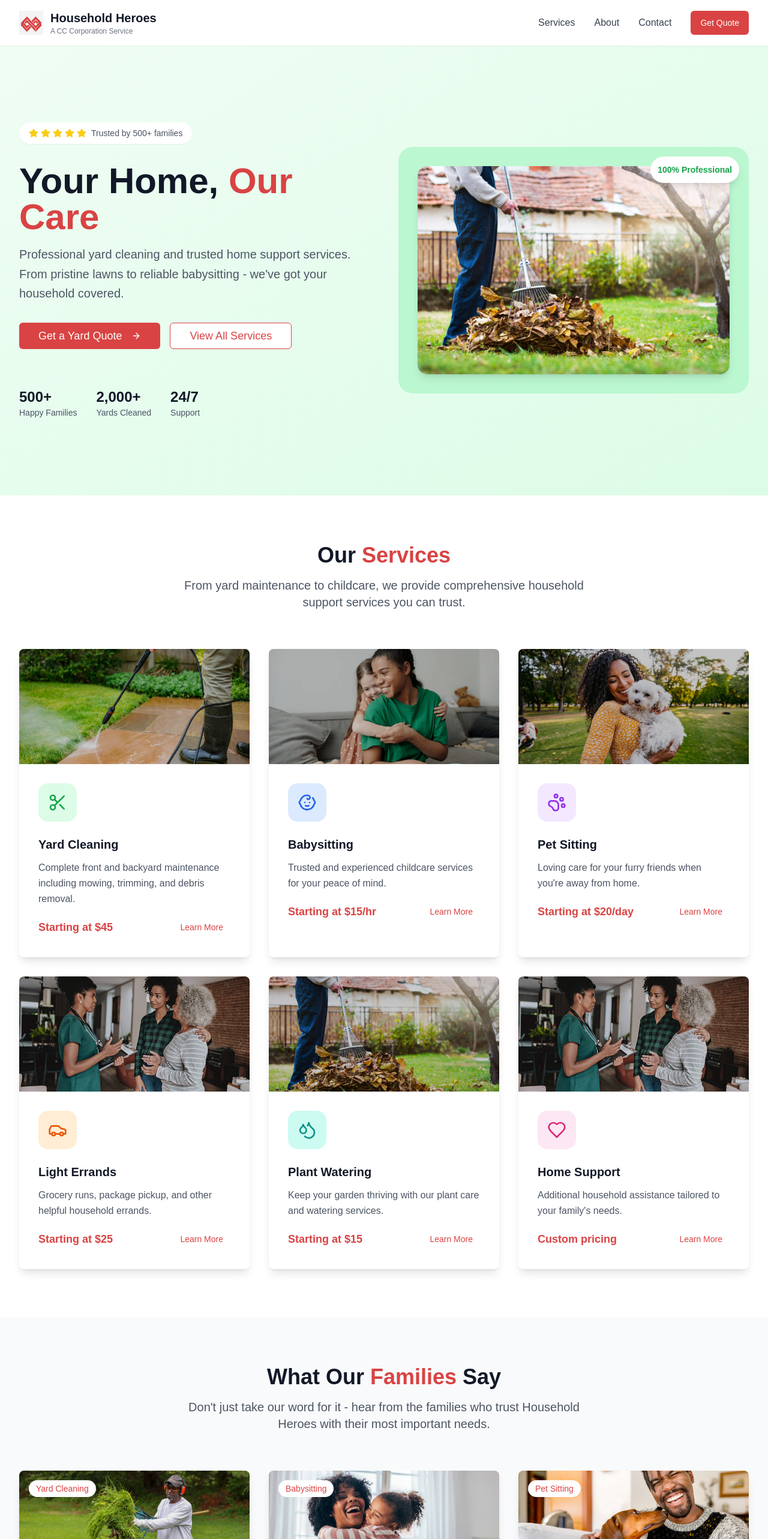
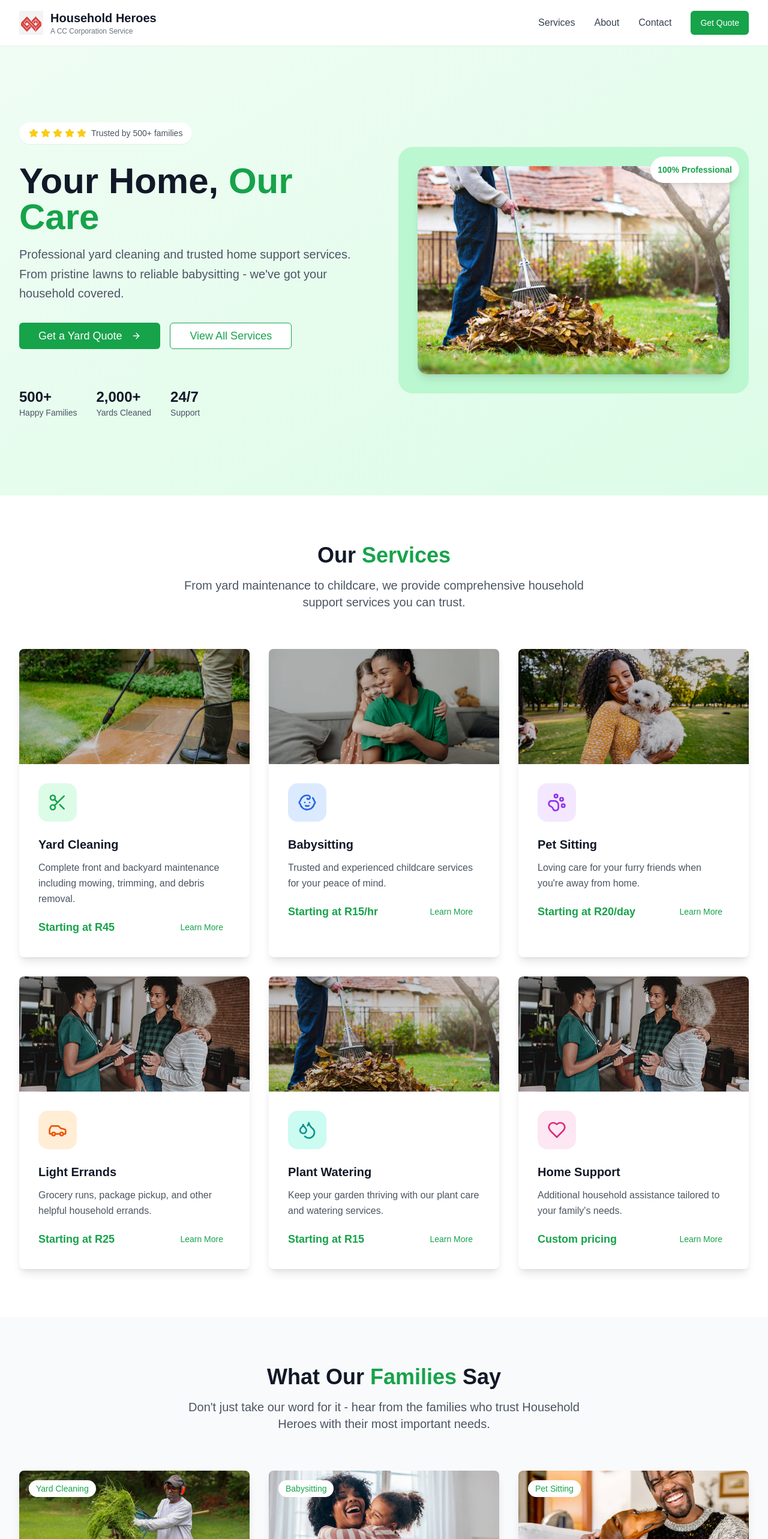
Before and after one commit to eddycreep/luxury-black-arts, a Next.js app: page / in a window 1280 px wide. Shown: the top 2566 px of the page at 60% size. Built offline with nearby package versions, Linux system fonts and the light colour scheme.

Commit message:
feat: update brand colors to green for cohesive theme
Change all red brand colors to green for consistent design.

Co-authored-by: Eddy <183513859+eddycreep@users.noreply.github.com>

```diff
--- a/components/footer.tsx
+++ b/components/footer.tsx
@@ -104,15 +104,15 @@ export function Footer() {
             <h4 className="font-semibold text-lg mb-4">Contact</h4>
             <div className="space-y-3 text-sm">
               <div className="flex items-center space-x-3">
-                <Phone className="w-4 h-4 text-[#D94343]" />
+                <Phone className="w-4 h-4 text-green-500" />
                 <span className="text-gray-400">(555) 123-4567</span>
               </div>
               <div className="flex items-center space-x-3">
-                <Mail className="w-4 h-4 text-[#D94343]" />
+                <Mail className="w-4 h-4 text-green-500" />
                 <span className="text-gray-400">hello@householdheroes.com</span>
               </div>
               <div className="flex items-start space-x-3">
-                <MapPin className="w-4 h-4 text-[#D94343] mt-0.5" />
+                <MapPin className="w-4 h-4 text-green-500 mt-0.5" />
                 <span className="text-gray-400">
                   123 Service Street
                   <br />
--- a/components/header.tsx
+++ b/components/header.tsx
@@ -30,16 +30,16 @@ export function Header() {
 
           {/* Desktop Navigation */}
           <nav className="hidden md:flex items-center space-x-8">
-            <Link href="#services" className="text-gray-700 hover:text-[#D94343] transition-colors">
+            <Link href="#services" className="text-gray-700 hover:text-green-600 transition-colors">
               Services
             </Link>
-            <Link href="#about" className="text-gray-700 hover:text-[#D94343] transition-colors">
+            <Link href="#about" className="text-gray-700 hover:text-green-600 transition-colors">
               About
             </Link>
-            <Link href="#contact" className="text-gray-700 hover:text-[#D94343] transition-colors">
+            <Link href="#contact" className="text-gray-700 hover:text-green-600 transition-colors">
               Contact
             </Link>
-            <Button className="bg-[#D94343] hover:bg-[#c22727] text-white">Get Quote</Button>
+            <Button className="bg-green-600 hover:bg-green-700 text-white">Get Quote</Button>
           </nav>
 
           {/* Mobile Menu Button */}
@@ -52,16 +52,16 @@ export function Header() {
         {isMenuOpen && (
           <div className="md:hidden py-4 border-t">
             <nav className="flex flex-col space-y-4">
-              <Link href="#services" className="text-gray-700 hover:text-[#D94343] transition-colors">
+              <Link href="#services" className="text-gray-700 hover:text-green-600 transition-colors">
                 Services
               </Link>
-              <Link href="#about" className="text-gray-700 hover:text-[#D94343] transition-colors">
+              <Link href="#about" className="text-gray-700 hover:text-green-600 transition-colors">
                 About
               </Link>
-              <Link href="#contact" className="text-gray-700 hover:text-[#D94343] transition-colors">
+              <Link href="#contact" className="text-gray-700 hover:text-green-600 transition-colors">
                 Contact
               </Link>
-              <Button className="bg-[#D94343] hover:bg-[#c22727] text-white w-full">Get Quote</Button>
+              <Button className="bg-green-600 hover:bg-green-700 text-white w-full">Get Quote</Button>
             </nav>
           </div>
         )}
--- a/components/hero-section.tsx
+++ b/components/hero-section.tsx
@@ -23,7 +23,7 @@ export function HeroSection() {
             {/* Main Heading */}
             <div className="space-y-4">
               <h1 className="text-4xl lg:text-6xl font-bold text-gray-900 leading-tight">
-                Your Home, <span className="text-[#D94343]">Our Care</span>
+                Your Home, <span className="text-green-600">Our Care</span>
               </h1>
               <p className="text-xl text-gray-600 leading-relaxed">
                 Professional yard cleaning and trusted home support services. From pristine lawns to reliable
@@ -33,14 +33,14 @@ export function HeroSection() {
 
             {/* CTA Buttons */}
             <div className="flex flex-col sm:flex-row gap-4">
-              <Button size="lg" className="bg-[#D94343] hover:bg-[#c22727] text-white px-8 py-4 text-lg group">
+              <Button size="lg" className="bg-green-600 hover:bg-green-700 text-white px-8 py-4 text-lg group">
                 Get a Yard Quote
                 <ArrowRight className="ml-2 w-5 h-5 group-hover:translate-x-1 transition-transform" />
               </Button>
               <Button
                 size="lg"
                 variant="outline"
-                className="border-[#D94343] text-[#D94343] hover:bg-[#D94343] hover:text-white px-8 py-4 text-lg"
+                className="border-green-600 text-green-600 hover:bg-green-600 hover:text-white px-8 py-4 text-lg"
               >
                 View All Services
               </Button>
--- a/components/services-section.tsx
+++ b/components/services-section.tsx
@@ -9,7 +9,7 @@ const services = [
     icon: Scissors,
     title: "Yard Cleaning",
     description: "Complete front and backyard maintenance including mowing, trimming, and debris removal.",
-    price: "Starting at $45",
+    price: "Starting at R45",
     color: "bg-green-100 text-green-600",
     image: "/images/water-hoes.jpg",
     imageAlt: "Professional pressure washing patio cleaning service",
@@ -18,7 +18,7 @@ const services = [
     icon: Baby,
     title: "Babysitting",
     description: "Trusted and experienced childcare services for your peace of mind.",
-    price: "Starting at $15/hr",
+    price: "Starting at R15/hr",
     color: "bg-blue-100 text-blue-600",
     image: "/images/baby-sitting.jpg",
     imageAlt: "Professional babysitter with child",
@@ -27,7 +27,7 @@ const services = [
     icon: PawPrint,
     title: "Pet Sitting",
     description: "Loving care for your furry friends when you're away from home.",
-    price: "Starting at $20/day",
+    price: "Starting at R20/day",
     color: "bg-purple-100 text-purple-600",
     image: "/images/pet-sitting.jpg",
     imageAlt: "Professional pet sitter with dog",
@@ -36,7 +36,7 @@ const services = [
     icon: Car,
     title: "Light Errands",
     description: "Grocery runs, package pickup, and other helpful household errands.",
-    price: "Starting at $25",
+    price: "Starting at R25",
     color: "bg-orange-100 text-orange-600",
     image: "/images/household-support.jpg",
     imageAlt: "Professional household support services",
@@ -45,7 +45,7 @@ const services = [
     icon: Droplets,
     title: "Plant Watering",
     description: "Keep your garden thriving with our plant care and watering services.",
-    price: "Starting at $15",
+    price: "Starting at R15",
     color: "bg-teal-100 text-teal-600",
     image: "/images/sweep.jpg",
     imageAlt: "Garden and plant care services",
@@ -68,7 +68,7 @@ export function ServicesSection() {
         {/* Section Header */}
         <div className="text-center mb-16">
           <h2 className="text-3xl lg:text-4xl font-bold text-gray-900 mb-4">
-            Our <span className="text-[#D94343]">Services</span>
+            Our <span className="text-green-600">Services</span>
           </h2>
           <p className="text-xl text-gray-600 max-w-2xl mx-auto">
             From yard maintenance to childcare, we provide comprehensive household support services you can trust.
@@ -102,8 +102,8 @@ export function ServicesSection() {
                 <p className="text-gray-600 mb-4 leading-relaxed">{service.description}</p>
 
                 <div className="flex items-center justify-between">
-                  <span className="text-lg font-semibold text-[#D94343]">{service.price}</span>
-                  <Button variant="ghost" size="sm" className="text-[#D94343] hover:bg-[#D94343] hover:text-white">
+                  <span className="text-lg font-semibold text-green-600">{service.price}</span>
+                  <Button variant="ghost" size="sm" className="text-green-600 hover:bg-green-600 hover:text-white">
                     Learn More
                   </Button>
                 </div>
--- a/components/testimonials-section.tsx
+++ b/components/testimonials-section.tsx
@@ -37,7 +37,7 @@ export function TestimonialsSection() {
         {/* Section Header */}
         <div className="text-center mb-16">
           <h2 className="text-3xl lg:text-4xl font-bold text-gray-900 mb-4">
-            What Our <span className="text-[#D94343]">Families</span> Say
+            What Our <span className="text-green-600">Families</span> Say
           </h2>
           <p className="text-xl text-gray-600 max-w-2xl mx-auto">
             Don't just take our word for it - hear from the families who trust Household Heroes with their most
@@ -57,7 +57,7 @@ export function TestimonialsSection() {
                     alt={`${testimonial.service} service`}
                     className="w-full h-full object-cover group-hover:scale-105 transition-transform duration-300"
                   />
-                  <div className="absolute top-4 left-4 bg-white rounded-full px-3 py-1 text-sm font-medium text-[#D94343]">
+                  <div className="absolute top-4 left-4 bg-white rounded-full px-3 py-1 text-sm font-medium text-green-600">
                     {testimonial.service}
                   </div>
                 </div>
@@ -73,7 +73,7 @@ export function TestimonialsSection() {
 
                   {/* Quote */}
                   <div className="relative mb-4">
-                    <Quote className="w-6 h-6 text-[#D94343] opacity-50 absolute -top-2 -left-1" />
+                    <Quote className="w-6 h-6 text-green-600 opacity-50 absolute -top-2 -left-1" />
                     <p className="text-gray-600 italic pl-6 leading-relaxed">{testimonial.text}</p>
                   </div>
 
--- a/tailwind.config.ts
+++ b/tailwind.config.ts
@@ -20,13 +20,13 @@ const config: Config = {
     },
     extend: {
       colors: {
-        // CC Corporation Brand Colors
-        "cc-red": {
-          DEFAULT: "#D94343",
-          light: "#e26d6d",
-          dark: "#c22727",
+        // CC Corporation Brand Colors - Updated to Green
+        "cc-green": {
+          DEFAULT: "#22c55e", // green-500
+          light: "#4ade80", // green-400
+          dark: "#16a34a", // green-600
         },
-        // Household Heroes Accent Green
+        // Household Heroes Primary Green
         "hh-green": {
           50: "#f0fdf4",
           100: "#dcfce7",
```
Also changed, not shown: components/about-section.tsx (+6 -6 lines), components/cta-section.tsx (+8 -8 lines).
